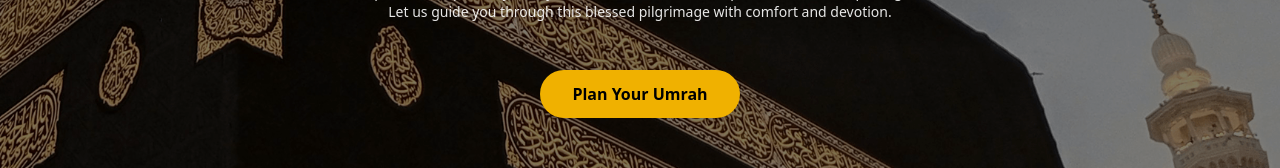
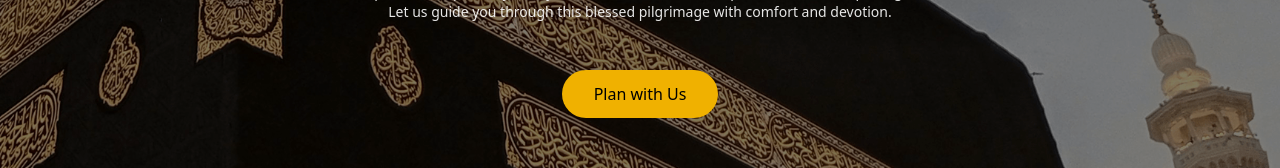
Before and after one commit to nugrahaa878/maktour-web-next, a Next.js app: page /umrah in a window 1280 px wide. Shown: the part 294-462 px from the top of the page. Built offline with nearby package versions, Linux system fonts and the light colour scheme; a web font is replaced by a local one.

Commit message:
adjus tumrah page

```diff
--- a/src/app/umrah/page.tsx
+++ b/src/app/umrah/page.tsx
@@ -10,7 +10,7 @@ const UmrahPage = () => {
       <HeroSection
         title="Umrah & Ziyarah"
         description="Experience a spiritual journey like no other with our comprehensive Umrah packages. Let us guide you through this blessed pilgrimage with comfort and devotion."
-        buttonText="Plan Your Umrah"
+        buttonText="Plan with Us"
       />
       <UmrahContent />
       <Footer />
--- a/src/components/HeroSection/index.tsx
+++ b/src/components/HeroSection/index.tsx
@@ -27,7 +27,7 @@ const HeroSection: FC<HeroSectionProps> = ({ title, description, buttonText, bac
             {description}
           </p>
 
-          <button className="bg-yellow-500 hover:bg-yellow-600 text-black font-semibold py-3 px-8 rounded-full transition-all">
+          <button className="bg-yellow-500 hover:bg-yellow-600 text-black py-3 px-8 rounded-full transition-all">
             {buttonText}
           </button>
         </div>
```
